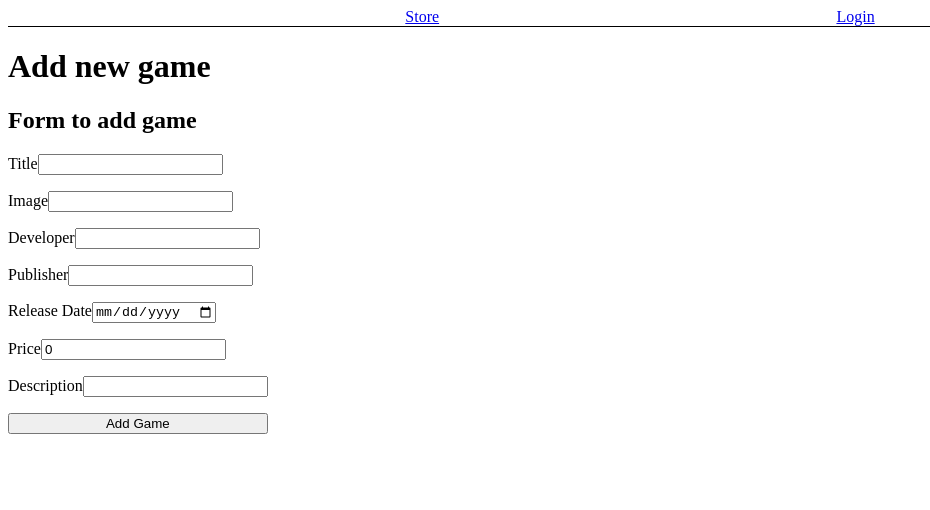
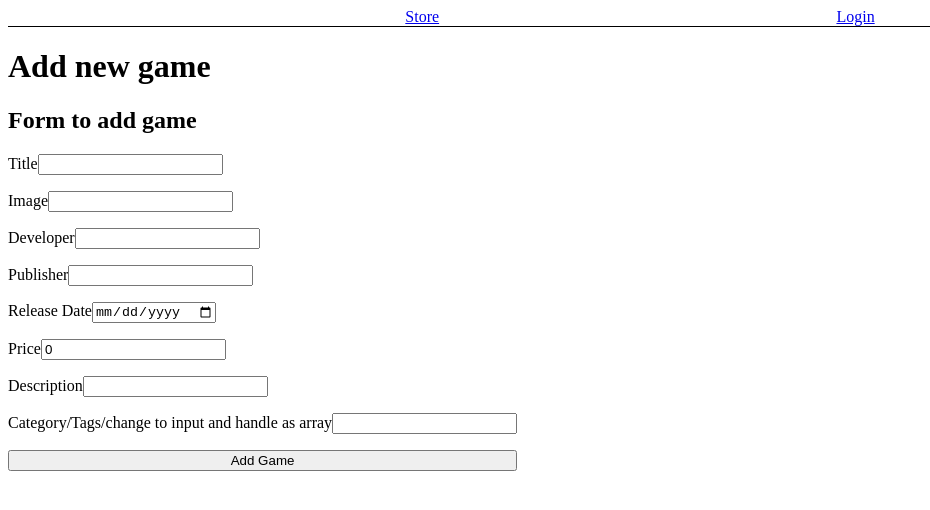
Before and after one commit to tlorius/project3gamestore, a React (Vite) app: page /games/add in a window 1280 px wide. Shown: the top 510 px of the page, without its empty margins (0-930 px from the left). Built offline with nearby package versions, Linux system fonts and the light colour scheme.

Commit message:
feat: add game done

```diff
--- a/src/components/GameForm.jsx
+++ b/src/components/GameForm.jsx
@@ -1,8 +1,11 @@
-import { useState } from "react";
+import { useContext, useState } from "react";
 import classes from "../styles/GameForm.module.css";
 import { useParams } from "react-router-dom";
+import { AuthContext } from "../providers/AuthContext";
 
 const GameForm = ({ isUpdate = false }) => {
+  const { requestWithToken } = useContext(AuthContext);
+  const { gameId } = useParams();
   const [title, setTitle] = useState("");
   const [imageUrl, setImageUrl] = useState("");
   const [developer, setDeveloper] = useState("");
@@ -10,9 +13,9 @@ const GameForm = ({ isUpdate = false }) => {
   const [releaseDate, setReleaseDate] = useState();
   const [price, setPrice] = useState(0);
   const [description, setDescription] = useState("");
-  const { gameId } = useParams();
+  const [tags, setTags] = useState();
 
-  const handleSubmit = (event) => {
+  const handleSubmit = async (event) => {
     event.preventDefault();
     const payload = {
       title,
@@ -22,7 +25,26 @@ const GameForm = ({ isUpdate = false }) => {
       releaseDate,
       price,
       description,
+      //update how tags are handled to allow for multiple tags
+      tags: [tags],
     };
+    try {
+      const response = await requestWithToken(
+        `/games${isUpdate ? `/${gameId}` : ""}`,
+        isUpdate ? "PUT" : "POST",
+        payload
+      );
+      if (response.status === 201) {
+        console.log(
+          "successfully created book - REPLACE THIS WITH ACTUAL CODE"
+        );
+      }
+      if (response.status === 200) {
+        console.log("successfully updated book - REPLACE WITH ACTUAL CODE");
+      }
+    } catch (error) {
+      console.error(error);
+    }
   };
 
   return (
@@ -92,6 +114,15 @@ const GameForm = ({ isUpdate = false }) => {
             onChange={(event) => setDescription(event.target.value)}
           />
         </label>
+        <label>
+          Category/Tags/change to input and handle as array
+          <input
+            type="text"
+            required
+            value={tags}
+            onChange={(event) => setTags(event.target.value)}
+          />
+        </label>
         <input type="submit" value={isUpdate ? "Update Game" : "Add Game"} />
       </form>
     </>
```
